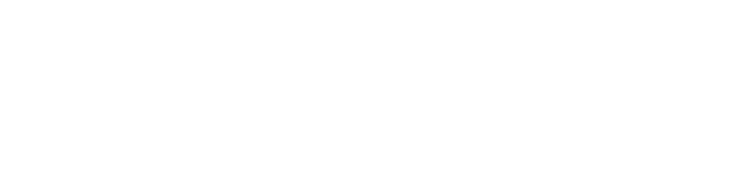
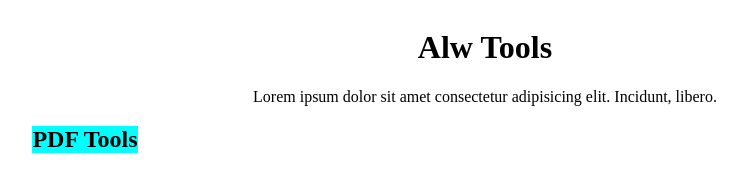
Before and after one commit to Astonishing/alw-tools, a plain HTML site: page index.html in a window 1280 px wide. Shown: the whole page, without its empty margins (155-899 px from the left). Drawn offline with Linux system fonts and the light colour scheme.

Commit message:
Made sections-and Header

```diff
--- a/index.html
+++ b/index.html
@@ -5,12 +5,24 @@
     <meta name="Raqeeb" content="width=device-width, initial-scale=1.0" />
     <title>Wassup gng</title>
   </head>
+  <link rel="stylesheet" href="style.css">
   <body>
 
 
 
 
+    <h1>Alw Tools </h1>
+
+    <div>
+      Lorem ipsum dolor sit amet consectetur adipisicing elit. Incidunt, libero.
+    </div>
 
 
   </body>
+
+  <h2 class="tools" >PDF Tools</h2>
+
+
+
+
 </html>
--- /dev/null
+++ b/style.css
@@ -0,0 +1,14 @@
+body {
+  background-color: rgba(255, 255, 255, 0.9);
+  display: flex;
+  flex-direction: column;
+  /* justify-content: center; */
+  align-items: center;
+  height: 100vh; /* optional: centers everything on screen */
+}
+
+
+.tools{
+    background-color: aqua;
+    margin-right: 50rem;
+}
```
